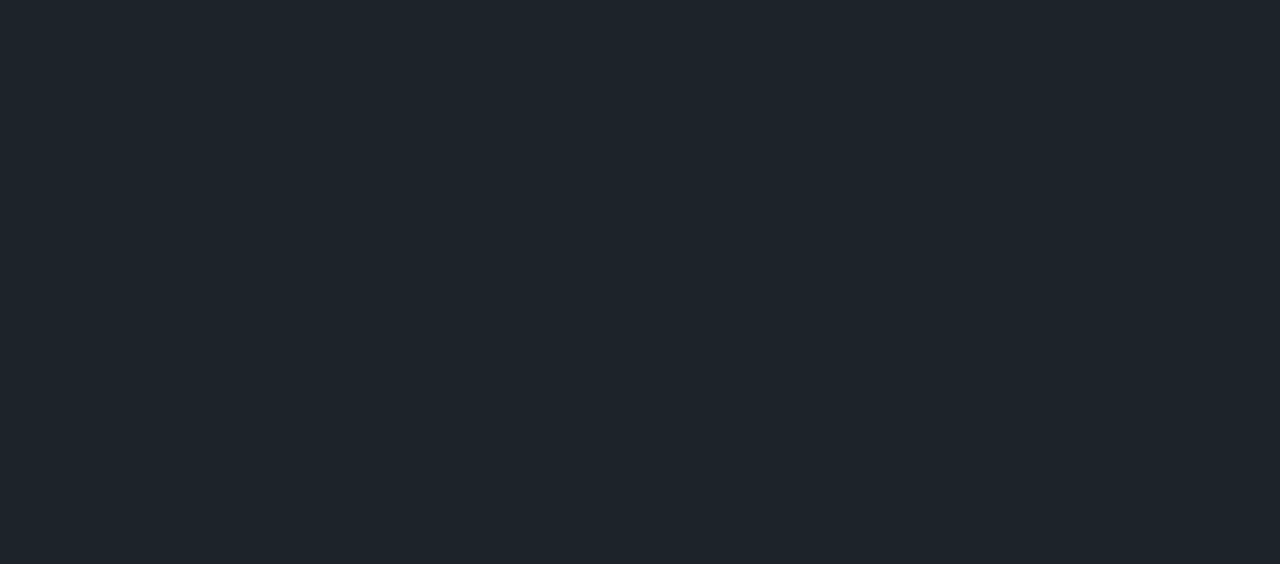
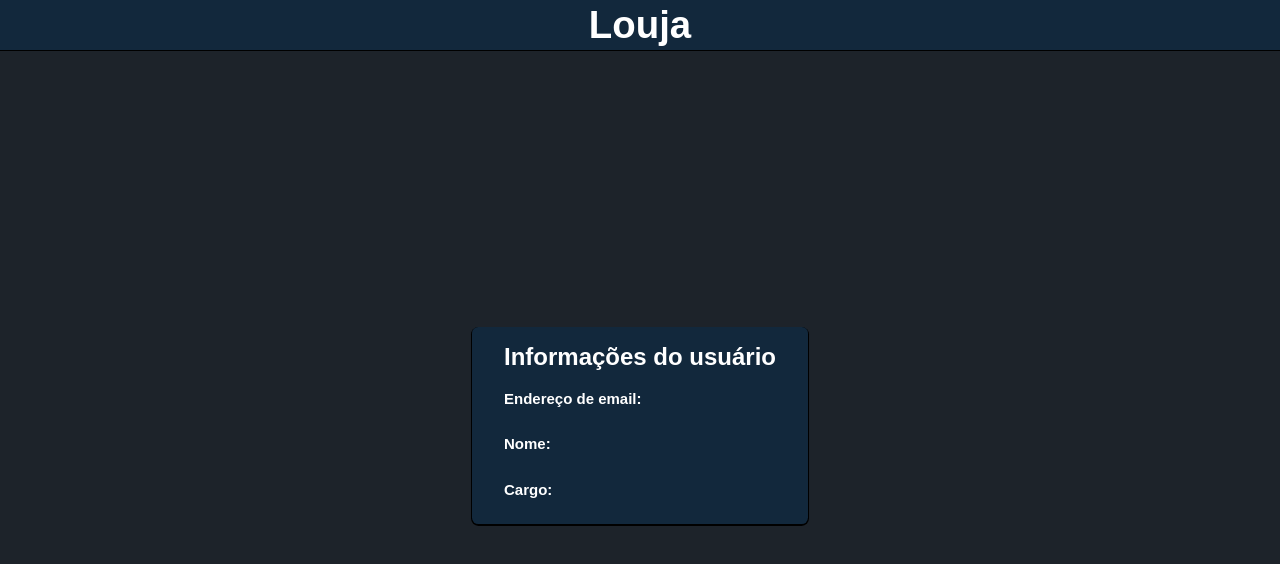
Before and after one commit to IranSS/Louja, a React (Vite) app in the folder frontend/loja-frontend/: page /perfil in a window 1280 px wide. Before the commit this address had no page. Shown: the top 564 px of the page. Built offline with nearby package versions, Linux system fonts and the light colour scheme.

Commit message:
Aba perfil finalizada + PerfilStyle

```diff
--- a/frontend/loja-frontend/src/App.jsx
+++ b/frontend/loja-frontend/src/App.jsx
@@ -1,15 +1,17 @@
 import { BrowserRouter, Routes, Route } from "react-router-dom";
+import { CartProvider } from "./components/CarrinhoContext";
+import { AuthProvider } from "./Configs/Auth/AuthProvider";
 
-import "./App.css";
 import LoginAndAuth from "./Pages/Auth/LoginPage";
 import PageProdutos from "./Pages/Produtos/PageProdutos";
-import { AuthProvider } from "./Configs/Auth/AuthProvider";
 import RegisterPage from "./Pages/Auth/RegisterPage";
 import GerenciarProdutos from "./Pages/Produtos/GerenciarProdutos";
 import Search from "./Pages/Principal/Search";
-import { CartProvider } from "./components/CarrinhoContext";
+
 import CarrinhoPage from "./Pages/Principal/CarrinhoPage";
+import PerfilPage from "./Pages/Auth/PerfilPage";
 
+import "./App.css";
 import "swiper/css";
 import "swiper/css/navigation";
 import "swiper/css/pagination";
@@ -25,8 +27,9 @@ function App() {
             <Route path="/login" element={<LoginAndAuth />}></Route>
             <Route path="/registrar" element={<RegisterPage />} />
             <Route path="/produto/publicar" element={<GerenciarProdutos />} />
-            <Route path="/search" element={<Search />} />
+            <Route path="/pesquisar" element={<Search />} />
             <Route path="/carrinho" element={<CarrinhoPage />} />
+            <Route path="/perfil" element={<PerfilPage></PerfilPage>}></Route>
           </Routes>
         </BrowserRouter>
       </CartProvider>
--- a/frontend/loja-frontend/src/Configs/Auth/AuthProvider.jsx
+++ b/frontend/loja-frontend/src/Configs/Auth/AuthProvider.jsx
@@ -7,23 +7,37 @@ export function AuthProvider({ children }) {
   const [user, setUser] = useState(
     JSON.parse(localStorage.getItem("user")) || null
   );
+  const [email, setEmail] = useState(
+    JSON.parse(localStorage.getItem("email")) || null
+  );
+  const [role, setRole] = useState(
+    JSON.parse(localStorage.getItem("role")) || null
+  );
 
-  const login = (newToken, userInfo) => {
+  const login = (newToken, user, email, role) => {
     localStorage.setItem("token", newToken);
-    localStorage.setItem("user", JSON.stringify(userInfo));
+    localStorage.setItem("user", JSON.stringify(user));
+    localStorage.setItem("email", JSON.stringify(email));
+    localStorage.setItem("role", JSON.stringify(role));
     setToken(newToken);
-    setUser(userInfo);
+    setUser(user);
+    setEmail(email);
+    setRole(role);
   };
 
   const logout = () => {
     localStorage.removeItem("token");
     localStorage.removeItem("user");
+    localStorage.removeItem("email");
+    localStorage.removeItem("role");
     setToken(null);
     setUser(null);
+    setEmail(null);
+    setRole(null);
   };
 
   return (
-    <AuthContext.Provider value={{ token, user, login, logout }}>
+    <AuthContext.Provider value={{ token, user, email, role, login, logout }}>
       {children}
     </AuthContext.Provider>
   );
--- /dev/null
+++ b/frontend/loja-frontend/src/Pages/Auth/PerfilPage.jsx
@@ -0,0 +1,12 @@
+import Home from "../Principal/Home";
+import PerfilComponent from "../../components/user/PerfilComponent";
+
+function PerfilPage() {
+  return (
+    <div>
+      <Home></Home>
+      <PerfilComponent></PerfilComponent>
+    </div>
+  );
+}
+export default PerfilPage;
--- a/frontend/loja-frontend/src/Pages/Produtos/PageProdutos.jsx
+++ b/frontend/loja-frontend/src/Pages/Produtos/PageProdutos.jsx
@@ -7,15 +7,14 @@ import "../../Styles/HomeStyle.css";
 function PageProdutos() {
   const navigate = useNavigate();
 
-  function SearchPage() {
-    navigate("/search");
-  }
   return (
     <div>
       <Home loginOrShopping={true} />
       <main>
         <div className="ButtonSearchPage">
-          <button onClick={SearchPage}>Pesquisar por jogos</button>
+          <button onClick={() => navigate("/pesquisar")}>
+            Pesquisar por jogos
+          </button>
         </div>
         <Painel
           categoria={"jogos de primeira pessoa(FPS)"}
--- a/frontend/loja-frontend/src/Styles/HomeStyle.css
+++ b/frontend/loja-frontend/src/Styles/HomeStyle.css
@@ -90,6 +90,9 @@ input:focus {
   background-color: #831919;
   color: white;
 }
+.buttonComprar::after {
+  background: blue;
+}
 .swiper-wrapper {
   margin: 0;
   padding: 0.5rem;
--- /dev/null
+++ b/frontend/loja-frontend/src/Styles/PerfilStyle.css
@@ -0,0 +1,28 @@
+.container-tudo-de-infos {
+  display: flex;
+  justify-content: center;
+  height: calc(100vh - 50.38px);
+  align-items: center;
+}
+.container-infos {
+  display: flex;
+  flex-direction: column;
+  align-items: center;
+  box-shadow: 0px 1px 0px 1px black;
+  background-color: #12283c;
+  padding: 1rem 2rem 1rem 2rem;
+  border-radius: 0.4rem;
+}
+.elemento-infos {
+  display: flex;
+  flex-direction: column;
+  justify-items: start;
+  width: 100%;
+}
+.elemento-infos > .item {
+  margin-left: 1rem;
+}
+.title {
+  font-weight: bold;
+  margin-top: 1rem;
+}
--- a/frontend/loja-frontend/src/components/LoginComponent.jsx
+++ b/frontend/loja-frontend/src/components/LoginComponent.jsx
@@ -32,9 +32,14 @@ function LoginComponent() {
         }
       );
 
-      const userName = userResponse.data.name;
+      console.log("data: ", userResponse.data);
 
-      login(token, { name: userName });
+      const name = userResponse.data.name;
+      const role = userResponse.data.role;
+
+      console.log("role: ", role);
+
+      login(token, { name: name }, { email: email }, { role: role });
       navigate("/");
     } catch (error) {
       console.error("Erro ao fazer o login: ", error);
--- a/frontend/loja-frontend/src/components/Painel.jsx
+++ b/frontend/loja-frontend/src/components/Painel.jsx
@@ -112,7 +112,11 @@ function Painel({ categoria, tag, nome }) {
                   <div>
                     <button
                       className="buttonComprar"
-                      onClick={() => addToCart(produto)}
+                      onClick={() =>
+                        cartItems.includes(produto)
+                          ? alert("Produto já está no carrinho")
+                          : addToCart(produto)
+                      }
                     >
                       R$ {produto.preco.toFixed(2)}
                     </button>
--- a/frontend/loja-frontend/src/components/SideBar.jsx
+++ b/frontend/loja-frontend/src/components/SideBar.jsx
@@ -31,7 +31,7 @@ function SideBar({ isOpen, toggleSlideBar }) {
             alignItems: "center",
           }}
         >
-          <li>
+          <li onClick={() => navigate("/perfil")}>
             <div className="menu-item">
               <User className="icon"></User>
               <p>Perfil</p>
--- /dev/null
+++ b/frontend/loja-frontend/src/components/user/PerfilComponent.jsx
@@ -0,0 +1,28 @@
+import { useAuth } from "../../Configs/Auth/AuthProvider";
+
+import "./../../Styles/PerfilStyle.css";
+
+function PerfilComponent() {
+  const { user, email, role } = useAuth();
+
+  return (
+    <div className="container-tudo-de-infos">
+      <div className="container-infos">
+        <h2>Informações do usuário</h2>
+        <div className="elemento-infos">
+          <p className="title">Endereço de email:</p>
+          <p className="item">{email?.email}</p>
+        </div>
+        <div className="elemento-infos">
+          <p className="title">Nome:</p>
+          <p className="item">{user?.name}</p>
+        </div>
+        <div className="elemento-infos">
+          <p className="title">Cargo:</p>
+          <p className="item">{role?.role}</p>
+        </div>
+      </div>
+    </div>
+  );
+}
+export default PerfilComponent;
```
Also changed, not shown: 2 other files (tests, documents, lock files or other folders).
